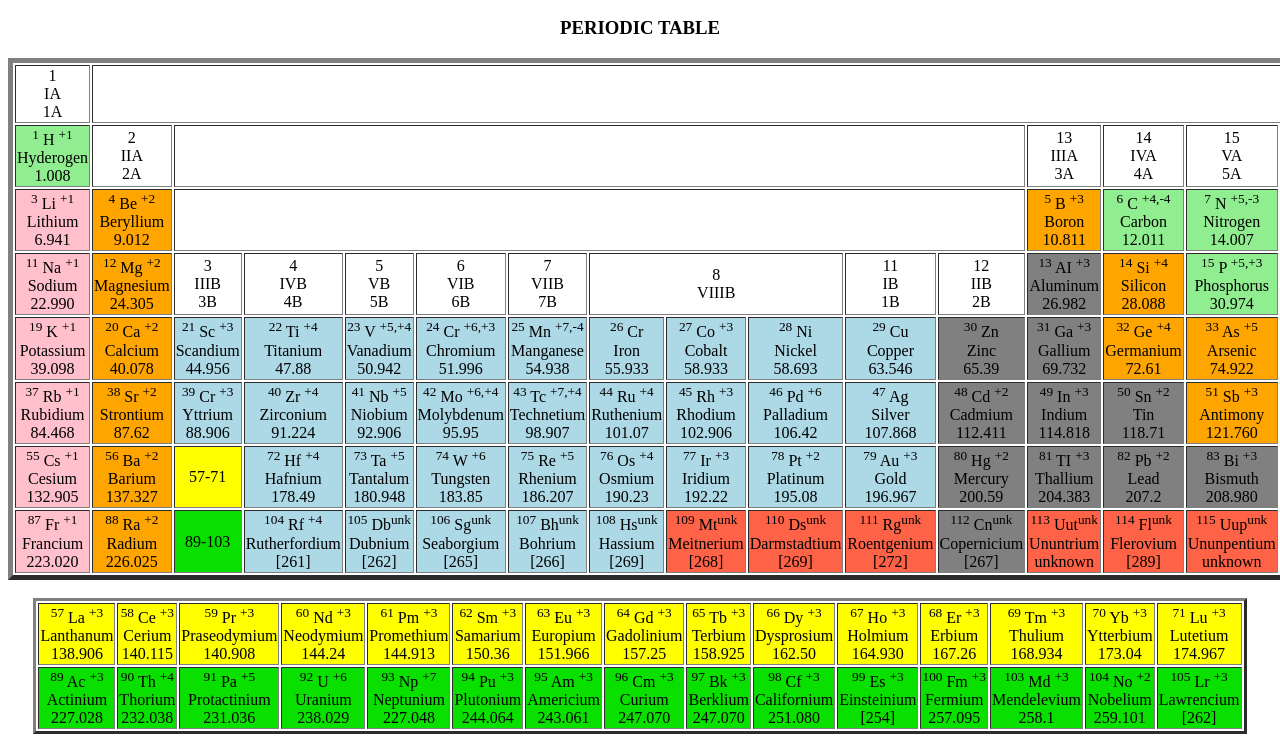
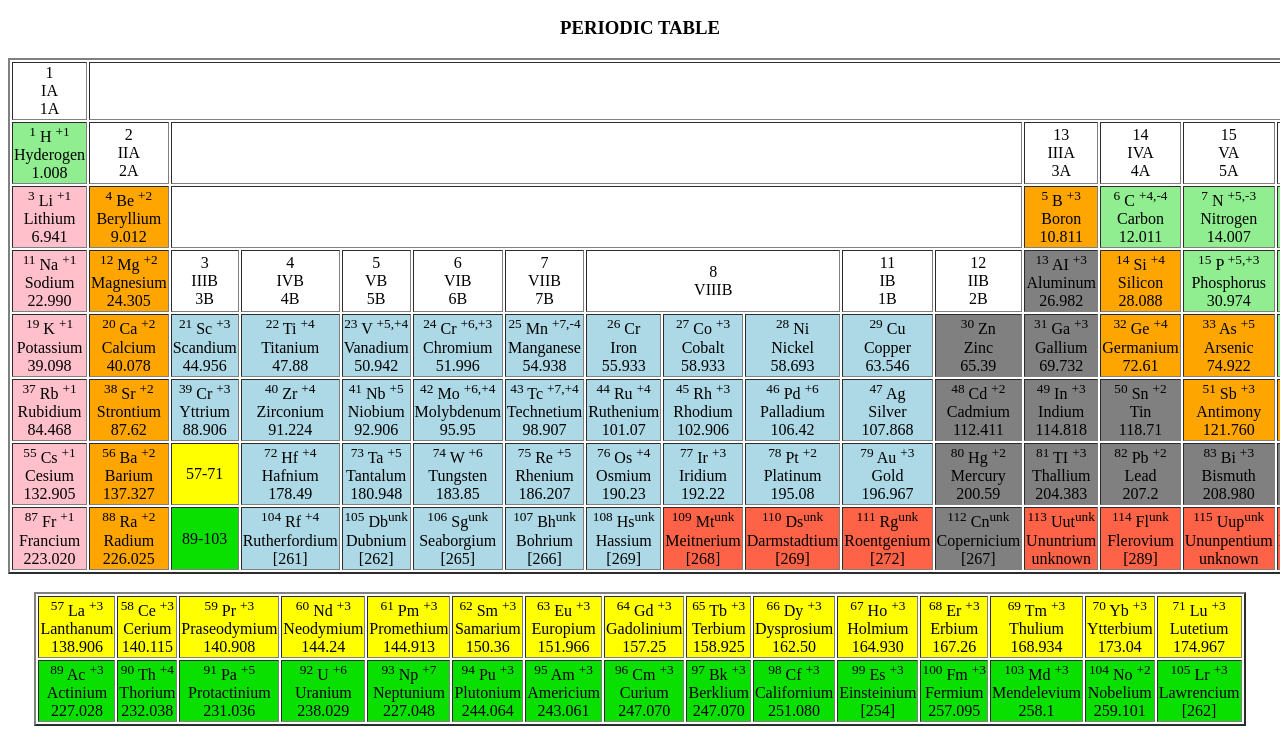
Before and after one commit to StrangerFarhanKhan/Assignment-02, a plain HTML site: page index.html in a window 1280 px wide. Shown: the part 110-852 px from the top of the page. Drawn offline with Linux system fonts and the light colour scheme.

Commit message:
changes done

```diff
--- a/index.html
+++ b/index.html
@@ -14,7 +14,7 @@
 
    <h3 align="center">PERIODIC TABLE</h3>
 
-    <table border="5" align="center">
+    <table border="2" align="center">
 
         <tr align="center">
             <td>1<br>IA<br>1A</td>
@@ -152,7 +152,7 @@
 
 <br>
 
-<table border="3" align="center">
+<table border="2" align="center">
             <tr align="center">
                 <td bgcolor="yellow"><sup>57</sup> La <sup>+3</sup><br>Lanthanum<br>138.906</td>
                 <td bgcolor="yellow"><sup>58</sup> Ce <sup>+3</sup><br>Cerium<br>140.115</td>
```
